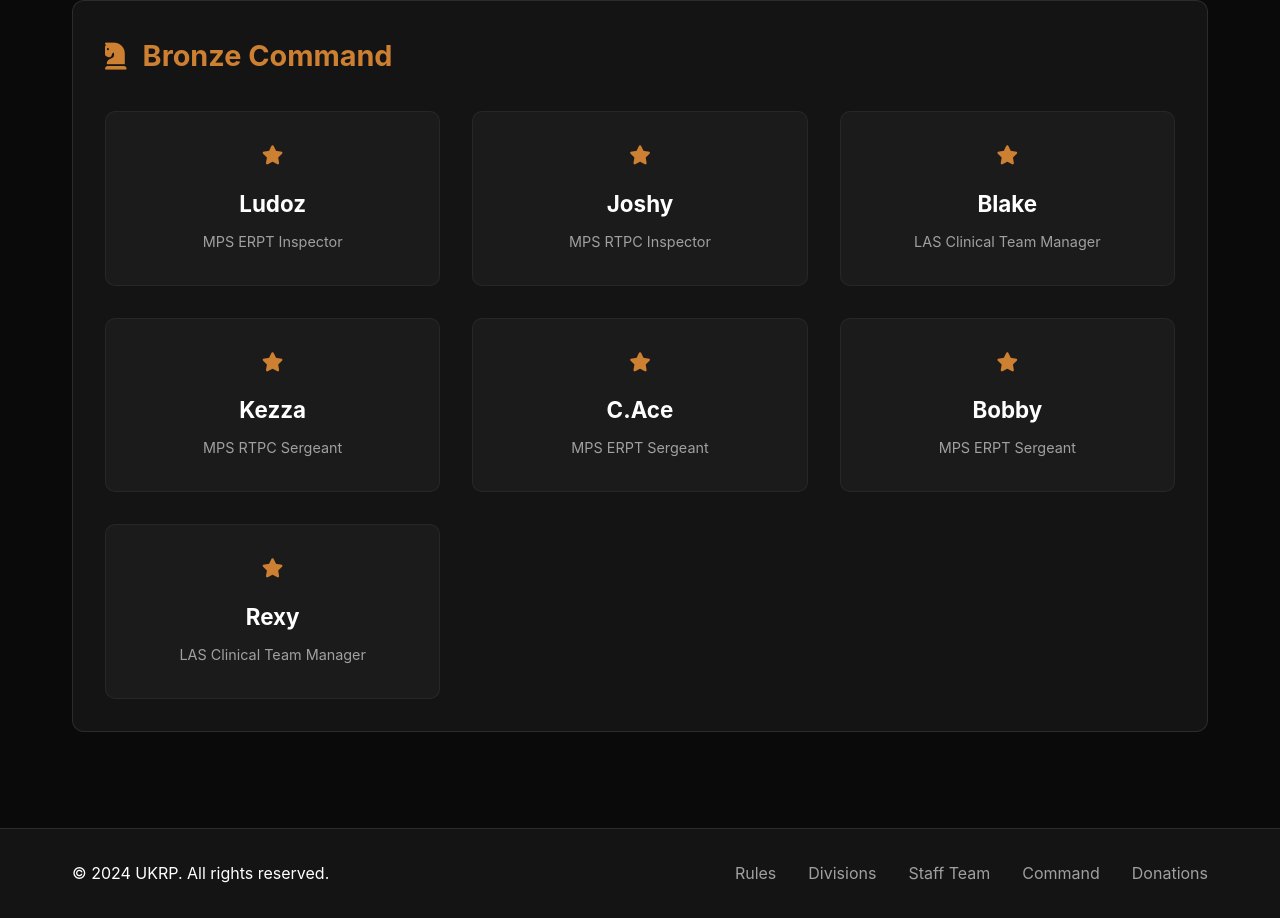
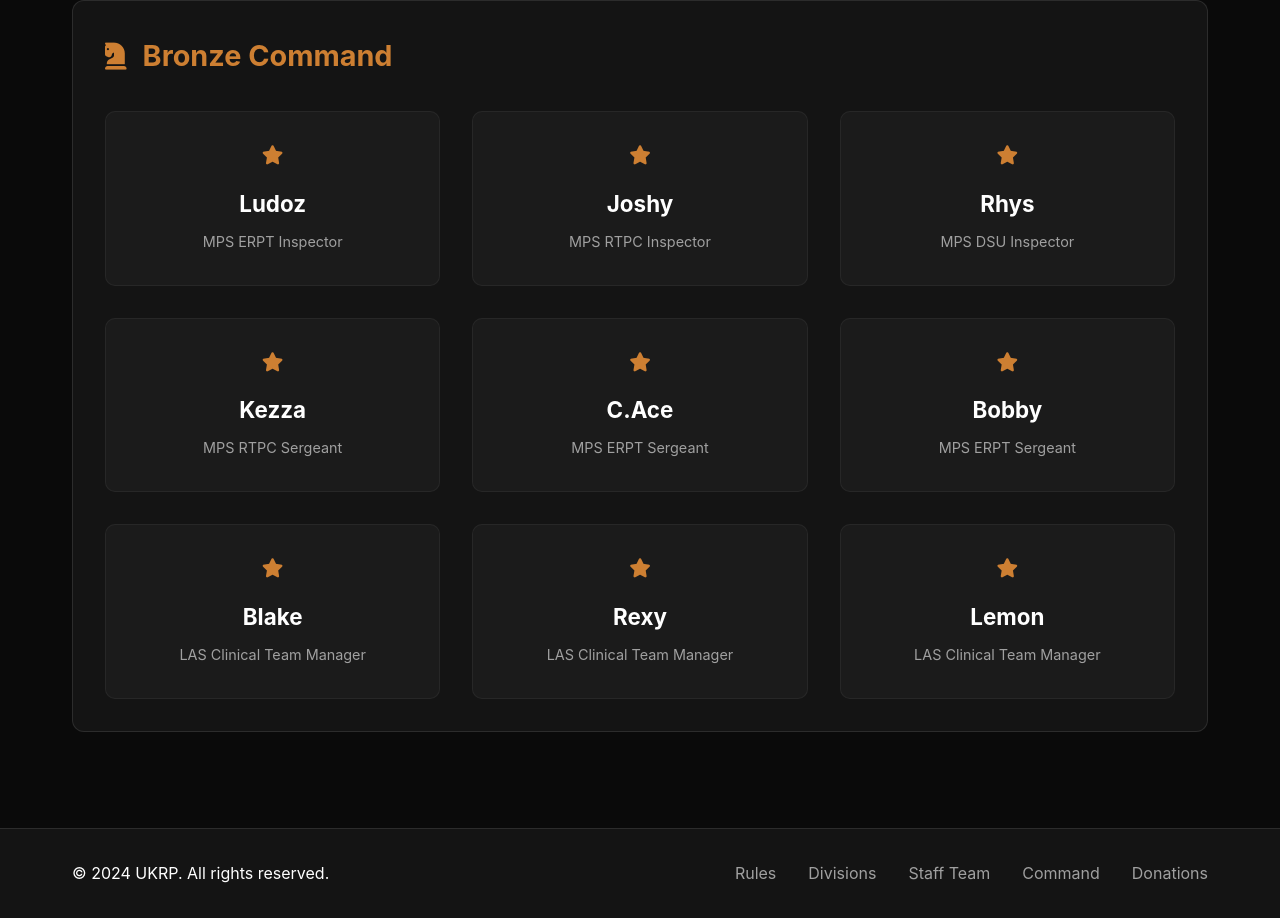
Before and after one commit to UKRPFiveM/UKRP, a plain HTML site: page command.html in a window 1280 px wide. Shown: the part 917-1835 px from the top of the page. Drawn offline with Linux system fonts and the light colour scheme.

Commit message:
Added Lemon and Rhys to Command

```diff
--- a/command.html
+++ b/command.html
@@ -108,8 +108,8 @@
                         <div class="rank-badge">
                             <i class="fas fa-star"></i>
                         </div>
-                        <h3>Blake</h3>
-                        <span class="role">LAS Clinical Team Manager</span>
+                        <h3>Rhys</h3>
+                        <span class="role">MPS DSU Inspector</span>
                     </div>
 
                     <div class="command-card">
@@ -140,7 +140,23 @@
                         <div class="rank-badge">
                             <i class="fas fa-star"></i>
                         </div>
+                        <h3>Blake</h3>
+                        <span class="role">LAS Clinical Team Manager</span>
+                    </div>
+
+                    <div class="command-card">
+                        <div class="rank-badge">
+                            <i class="fas fa-star"></i>
+                        </div>
                         <h3>Rexy</h3>
+                        <span class="role">LAS Clinical Team Manager</span>
+                    </div>
+
+                    <div class="command-card">
+                        <div class="rank-badge">
+                            <i class="fas fa-star"></i>
+                        </div>
+                        <h3>Lemon</h3>
                         <span class="role">LAS Clinical Team Manager</span>
                     </div>
                 </div>
```
